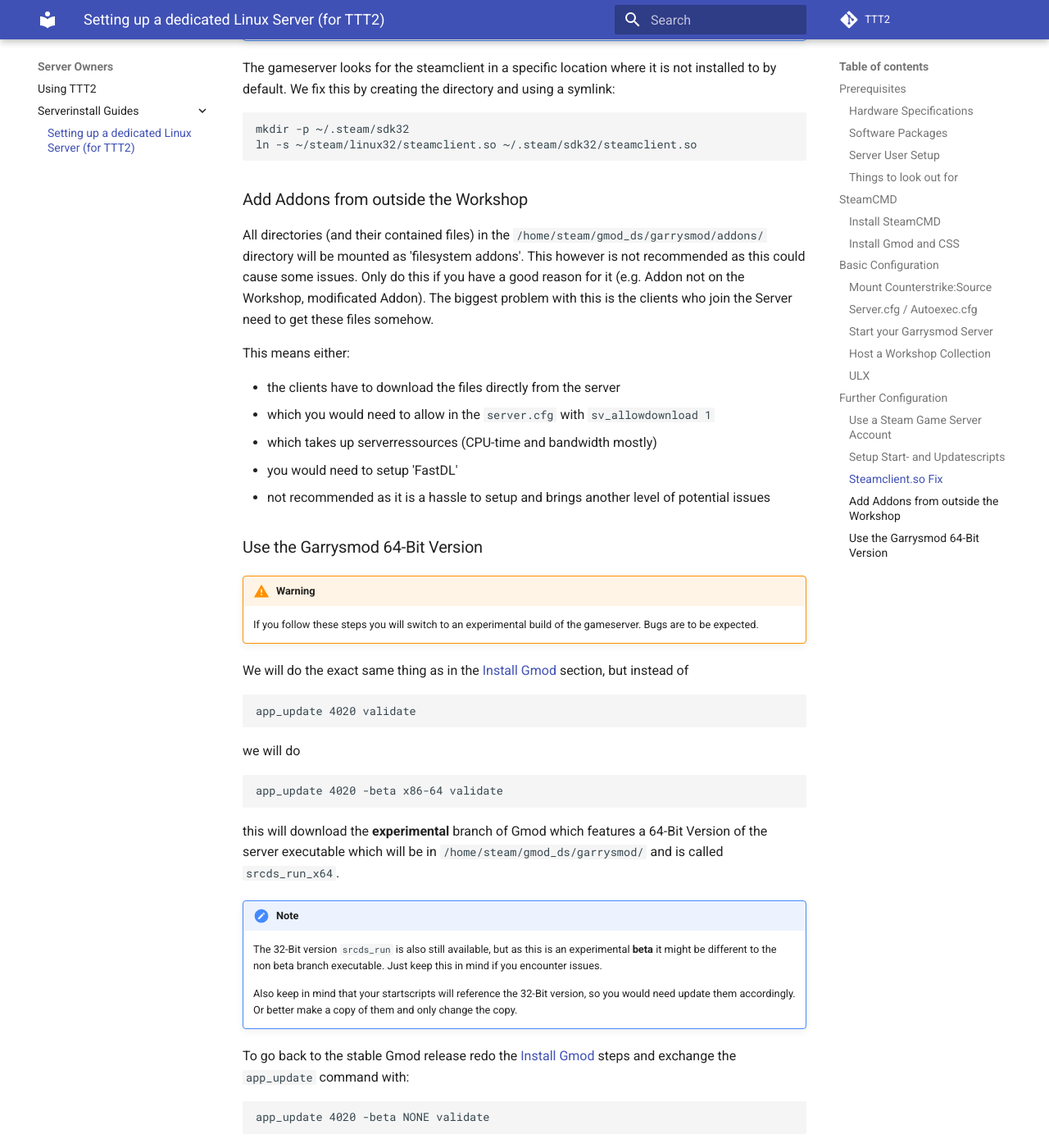
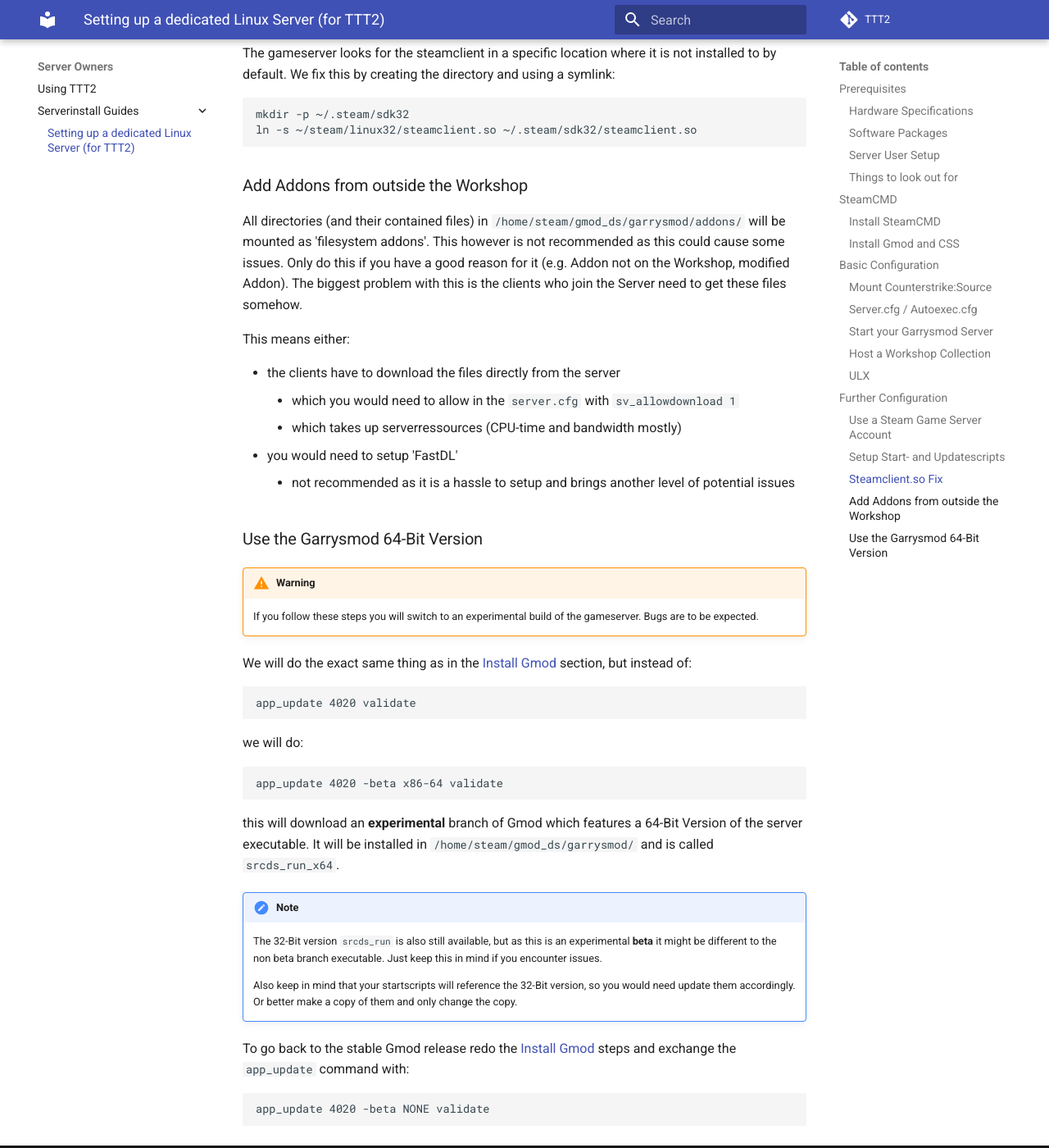
Before and after one commit to TTT-2/docs, an MkDocs documentation site: the page built from docs/server-owners/manual-install.md, in a window 1280 px wide and 1400 px high, scrolled down 7901 px. Shown: the whole window at 82% size. Built offline with MkDocs 1.6.1 and Material for MkDocs 9.7.7, drawn with Linux system fonts in a browser that asks for light colours; comment, search, counter and statistics services are not loaded; some of the changed text lies outside the part shown.

Commit message:
small changes typos/indentation

````diff
--- a/docs/server-owners/manual-install.md
+++ b/docs/server-owners/manual-install.md
@@ -1,6 +1,6 @@
 # Setting up a dedicated Linux Server (for TTT2)
 
-This is a Guide for the most 'manual' install you can do. If you want a more automated setup, parts of this guide may still apply but you could give something like [LinuxGSM](https://linuxgsm.com/lgsm/gmodserver/) a look.
+This is a guide for the most 'manual' install you can do. If you want a more automated setup, parts of this guide may still apply but you could give something like [LinuxGSM](https://linuxgsm.com/lgsm/gmodserver/) a look.
 
 ??? quote "Reference Guides from Gmod Wiki and Valve Wiki"
     - [Downloading SteamCMD](https://developer.valvesoftware.com/wiki/SteamCMD)
@@ -82,7 +82,7 @@ We don't want our Garrysmod server to run as root or as our sudo user, so we wil
 sudo useradd -m steam
 ```
 
-All commands from now on will be run by that user, there are two ways you can switch to that user:
+All commands from now on will be run by that user! There are two ways you can switch to that user:
 
 === "Variant 1"
 
@@ -134,9 +134,9 @@ All commands from now on will be run by that user, there are two ways you can sw
 
 - Don't use Capital Letters in any directory or filename
 - If you intend to host this server at home, keep in mind you would need to open some ports to the internet. Setting that up and securing this is out of the scope of this guide (at least for now)
-- TTT2 is intended to be used as a 'normal' Addon **do not** overwrite any garrysmod files with it. You **can not** remove the base `terrortown` gamemode as TTT2 needs that.
+- TTT2 is intended to be used as a 'normal' Addon **do not** overwrite any Garrysmod files with it. You **can not** remove the base `terrortown` gamemode as TTT2 needs that.
 - Instead of using FastDL use a [workshop-downloader addon](https://steamcommunity.com/sharedfiles/filedetails/?id=626604673). With FastDL you invest a lot of time just to get weird issues. It is just not worth it
-- safely shutdown your server with `quit` in the serverconsole. ULX won't save your conVars otherwise.
+- Safely shutdown your server with `quit` in the serverconsole. ULX won't save your conVars otherwise.
 
 ## SteamCMD
 
@@ -344,8 +345,8 @@ Also keep in mind each game server account is only useable by one server instanc
 
 You will need to enter two things:
 
-- The App ID of the base game this is `4000` for Garry's Mod (DO NOT use `4020` here)
-- a memo to remember what server the game account is for
+- The App ID of the base game. This is `4000` for Garry's Mod (**do not** use `4020` here)
+- A memo to remember what server the game account is for
 
 Now to use the account with your server simply add `+sv_setsteamaccount` followed by the generated token to your startcommand, like so:
 
@@ -420,36 +421,36 @@ ln -s ~/steam/linux32/steamclient.so ~/.steam/sdk32/steamclient.so
 
 ### Add Addons from outside the Workshop
 
-All directories (and their contained files) in the `/home/steam/gmod_ds/garrysmod/addons/` directory will be mounted as 'filesystem addons'.
-This however is not recommended as this could cause some issues. Only do this if you have a good reason for it (e.g. Addon not on the Workshop, modificated Addon).
+All directories (and their contained files) in `/home/steam/gmod_ds/garrysmod/addons/` will be mounted as 'filesystem addons'.
+This however is not recommended as this could cause some issues. Only do this if you have a good reason for it (e.g. Addon not on the Workshop, modified Addon).
 The biggest problem with this is the clients who join the Server need to get these files somehow.
 
 This means either:
 
 - the clients have to download the files directly from the server
-  - which you would need to allow in the `server.cfg` with `sv_allowdownload 1`
-  - which takes up serverressources (CPU-time and bandwidth mostly)
+    - which you would need to allow in the `server.cfg` with `sv_allowdownload 1`
+    - which takes up serverressources (CPU-time and bandwidth mostly)
 - you would need to setup 'FastDL'
-  - not recommended as it is a hassle to setup and brings another level of potential issues
+    - not recommended as it is a hassle to setup and brings another level of potential issues
 
 ### Use the Garrysmod 64-Bit Version
 
 !!! warning
     If you follow these steps you will switch to an experimental build of the gameserver. Bugs are to be expected.
 
-We will do the exact same thing as in the [Install Gmod](#install-gmod-and-css) section, but instead of
+We will do the exact same thing as in the [Install Gmod](#install-gmod-and-css) section, but instead of:
 
 ```steamcmd
 app_update 4020 validate
 ```
 
-we will do
+we will do:
 
 ```steamcmd
 app_update 4020 -beta x86-64 validate
 ```
 
-this will download the **experimental** branch of Gmod which features a 64-Bit Version of the server executable which will be in `/home/steam/gmod_ds/garrysmod/` and is called `srcds_run_x64`.
+this will download an **experimental** branch of Gmod which features a 64-Bit Version of the server executable. It will be installed in `/home/steam/gmod_ds/garrysmod/` and is called `srcds_run_x64`.
 
 !!! note
     The 32-Bit version `srcds_run` is also still available, but as this is an experimental **beta** it might be different to the non beta branch executable. Just keep this in mind if you encounter issues.
````
Also changed, not shown: other parts of docs/server-owners/manual-install.md (+5 -4 lines).
